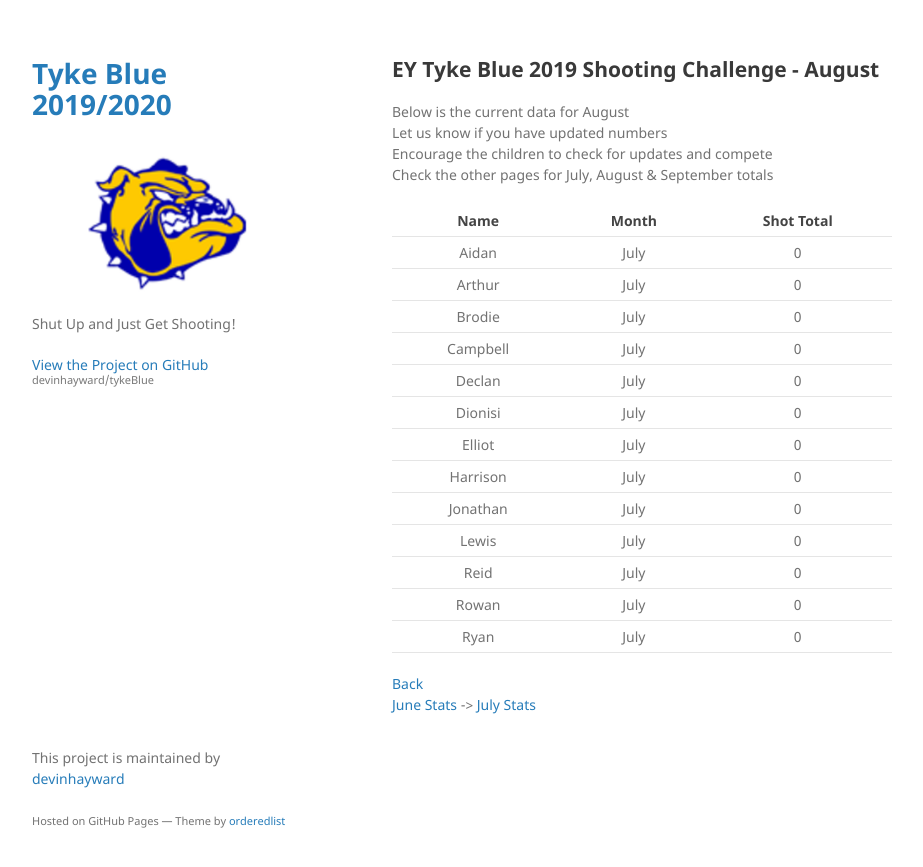
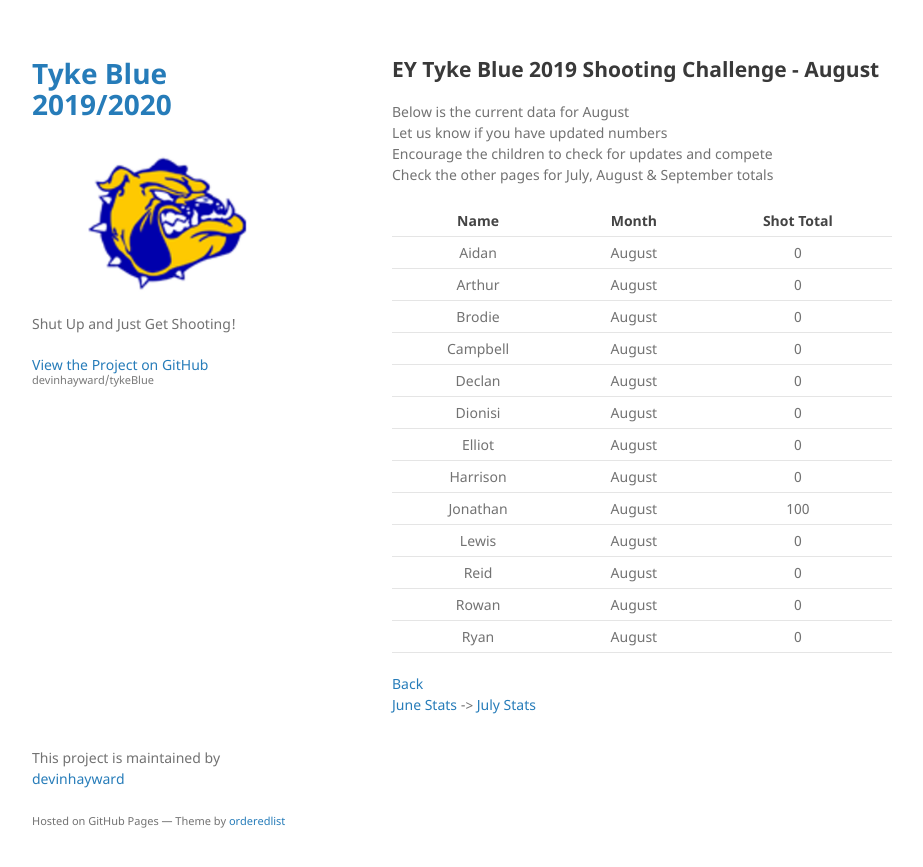
Before and after one commit to devinhayward/tykeBlue, a Jekyll site: the page built from aug.md, in a window 1280 px wide. Shown: the top 867 px of the page, without its empty margins (178-1101 px from the left). Built offline with Jekyll 4.4.1, drawn with Linux system fonts in a browser that asks for light colours.

Commit message:
Update aug.md
Added 100 shots to Jonathan’s total as per Andrew’s email yesterday

```diff
--- a/aug.md
+++ b/aug.md
@@ -13,19 +13,19 @@ Check the other pages for July, August & September totals
 
 | Name     | Month | Shot Total |
 |:--------:|:-----:|:----------:|
-| Aidan    | July  | 0        |
-| Arthur   | July  | 0        |
-| Brodie   | July  | 0      |
-| Campbell | July  | 0       |
-| Declan   | July  | 0          |
-| Dionisi  | July  | 0          |
-| Elliot   | July  | 0      |
-| Harrison | July  | 0        |
-| Jonathan | July  | 0       |
-| Lewis    | July  | 0          |
-| Reid     | July  | 0          |
-| Rowan    | July  | 0          |
-| Ryan     | July  | 0        |
+| Aidan    | August  | 0        |
+| Arthur   | August  | 0        |
+| Brodie   | August  | 0      |
+| Campbell | August  | 0       |
+| Declan   | August  | 0          |
+| Dionisi  | August  | 0          |
+| Elliot   | August  | 0      |
+| Harrison | August  | 0        |
+| Jonathan | August  | 100       |
+| Lewis    | August  | 0          |
+| Reid     | August  | 0          |
+| Rowan    | August  | 0          |
+| Ryan     | August  | 0        |
 
 [Back](./)
 [June Stats](./june.html) -> [July Stats](./july.html)
```
